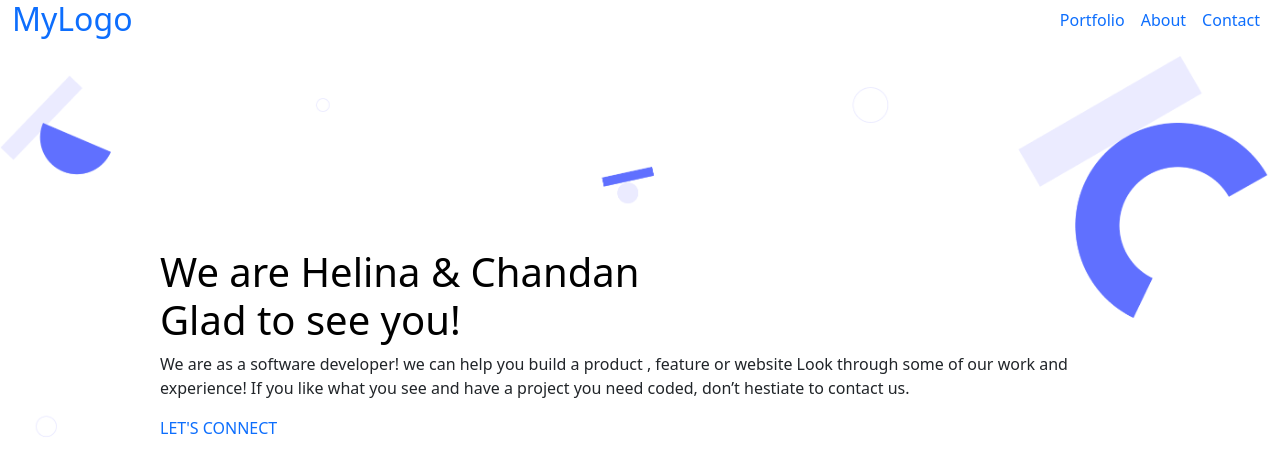
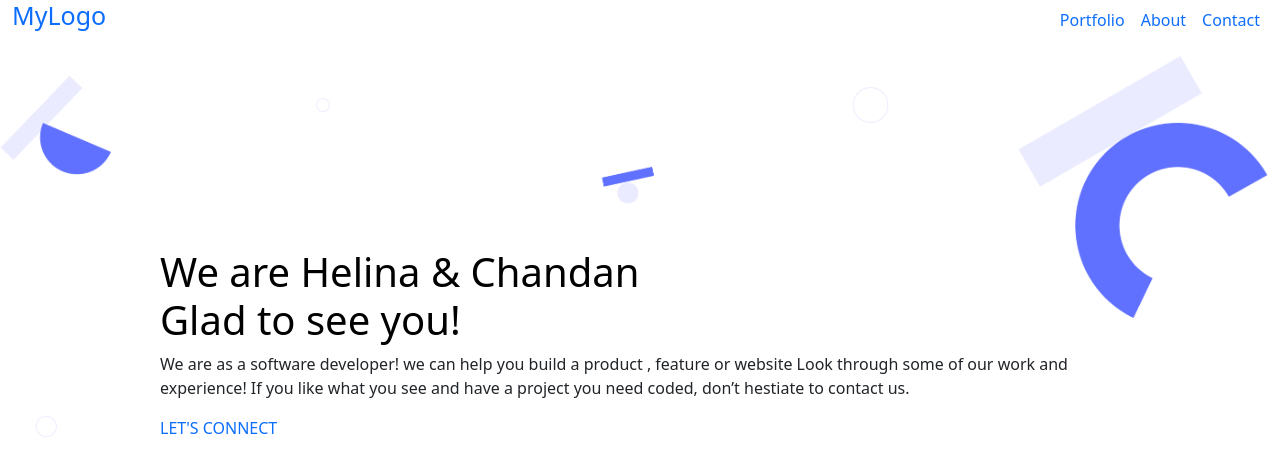
Before and after one commit to helina42/Portfolio-using-bootstrap, a plain HTML site: page index.html in a window 1280 px wide. Shown: the top 453 px of the page. Drawn offline with nearby package versions, Linux system fonts and the light colour scheme.

Commit message:
Modify style.css

```diff
--- a/style.css
+++ b/style.css
@@ -21,3 +21,7 @@
     height: 30px;
     padding: 2px 12px;
 }
+
+.nav-heading h2 {
+    font-size: 25px;
+}
```
